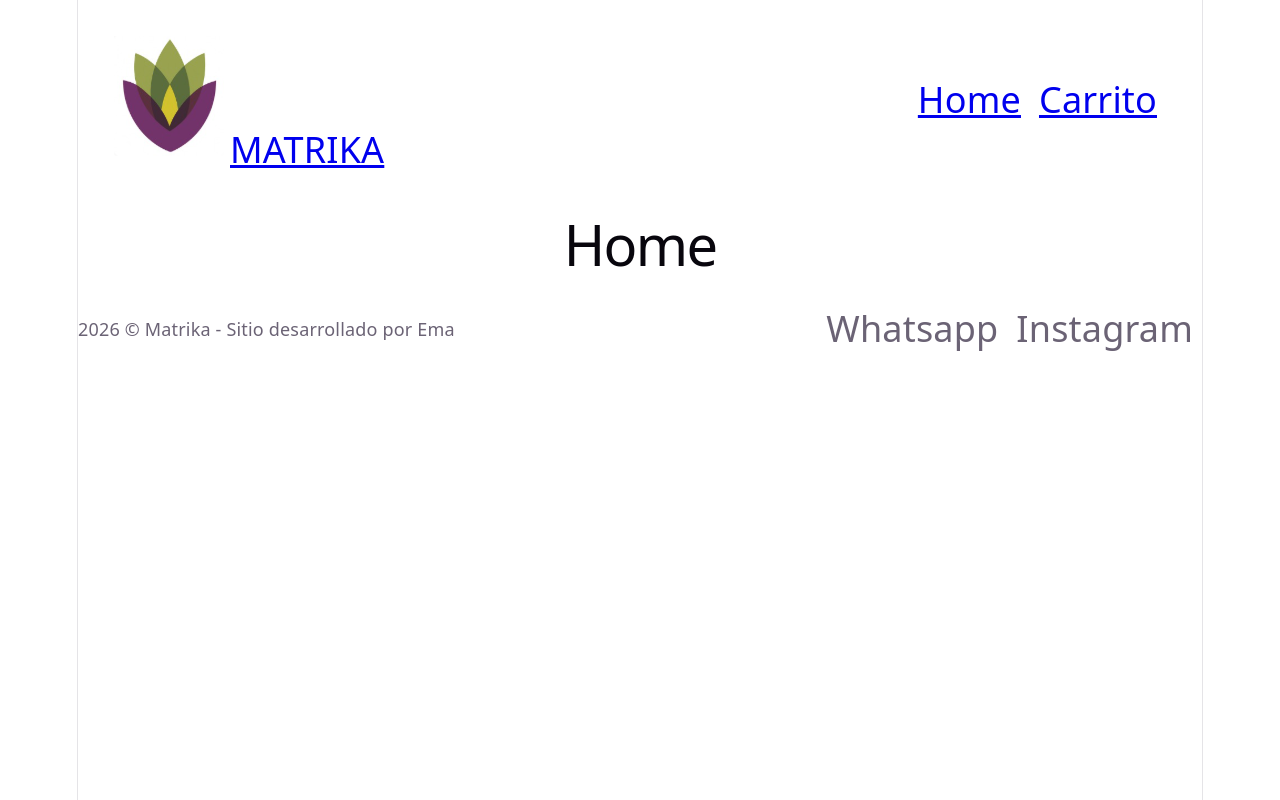
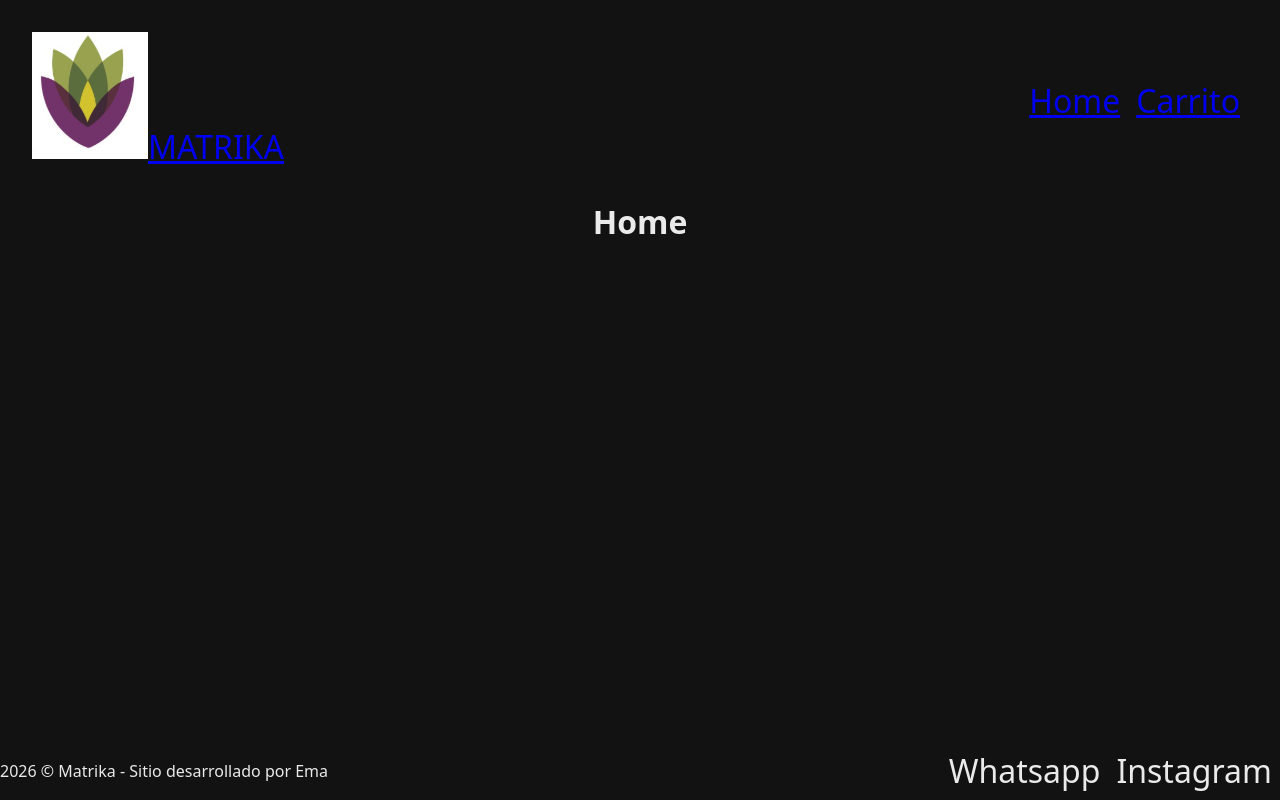
Before and after one commit to etomaselli87/React-ProyectoTT, a React (Vite) app: page / in a window 1280 px wide. Built offline with nearby package versions, Linux system fonts and the light colour scheme.

Commit message:
Modificación estilo global index.css

```diff
--- a/src/index.css
+++ b/src/index.css
@@ -1,111 +1,59 @@
-:root {
-  --text: #6b6375;
-  --text-h: #08060d;
-  --bg: #fff;
-  --border: #e5e4e7;
-  --code-bg: #f4f3ec;
-  --accent: #aa3bff;
-  --accent-bg: rgba(170, 59, 255, 0.1);
-  --accent-border: rgba(170, 59, 255, 0.5);
-  --social-bg: rgba(244, 243, 236, 0.5);
-  --shadow:
-    rgba(0, 0, 0, 0.1) 0 10px 15px -3px, rgba(0, 0, 0, 0.05) 0 4px 6px -2px;
-
-  --sans: system-ui, 'Segoe UI', Roboto, sans-serif;
-  --heading: system-ui, 'Segoe UI', Roboto, sans-serif;
-  --mono: ui-monospace, Consolas, monospace;
-
-  font: 18px/145% var(--sans);
-  letter-spacing: 0.18px;
-  color-scheme: light dark;
-  color: var(--text);
-  background: var(--bg);
-  font-synthesis: none;
-  text-rendering: optimizeLegibility;
-  -webkit-font-smoothing: antialiased;
-  -moz-osx-font-smoothing: grayscale;
-
-  @media (max-width: 1024px) {
-    font-size: 16px;
-  }
-}
-
-@media (prefers-color-scheme: dark) {
-  :root {
-    --text: #9ca3af;
-    --text-h: #f3f4f6;
-    --bg: #16171d;
-    --border: #2e303a;
-    --code-bg: #1f2028;
-    --accent: #c084fc;
-    --accent-bg: rgba(192, 132, 252, 0.15);
-    --accent-border: rgba(192, 132, 252, 0.5);
-    --social-bg: rgba(47, 48, 58, 0.5);
-    --shadow:
-      rgba(0, 0, 0, 0.4) 0 10px 15px -3px, rgba(0, 0, 0, 0.25) 0 4px 6px -2px;
-  }
-
-  #social .button-icon {
-    filter: invert(1) brightness(2);
-  }
+* {
+  margin: 0;
+  padding: 0;
+  box-sizing: border-box;
 }
 
 body {
-  margin: 0;
+  background-color: #121212;
+  color: #eaeaea;
+  font-family: system-ui, sans-serif;
 }
 
+/* Mantener la estructura de Header-Main-Footer */
 #root {
-  width: 1126px;
-  max-width: 100%;
-  margin: 0 auto;
-  text-align: center;
-  border-inline: 1px solid var(--border);
-  min-height: 100svh;
+  min-height: 100vh;
   display: flex;
   flex-direction: column;
-  box-sizing: border-box;
 }
-
-h1,
-h2 {
-  font-family: var(--heading);
-  font-weight: 500;
-  color: var(--text-h);
+/* Main mayor espacio disponible */
+main {
+  flex: 1;
+  width: 80%;
+  margin: auto;
 }
 
 h1 {
-  font-size: 56px;
-  letter-spacing: -1.68px;
-  margin: 32px 0;
-  @media (max-width: 1024px) {
-    font-size: 36px;
-    margin: 20px 0;
-  }
-}
-h2 {
-  font-size: 24px;
-  line-height: 118%;
-  letter-spacing: -0.24px;
-  margin: 0 0 8px;
-  @media (max-width: 1024px) {
-    font-size: 20px;
-  }
-}
-p {
-  margin: 0;
+  text-align: center;
 }
 
-code,
-.counter {
-  font-family: var(--mono);
-  display: inline-flex;
-  border-radius: 4px;
-  color: var(--text-h);
+.primary {
+  color: #eaeaea;
 }
 
-code {
-  font-size: 15px;
-  line-height: 135%;
-  padding: 4px 8px;
-  background: var(--code-bg);
+.secondary {
+  color: #b3b3b3;
 }
+
+.disabled {
+  color: #7a7a7a;
+}
+
+.btn {
+  background-color: #3b82f6;
+  padding: 0.5rem 1rem;
+  border-radius: 0.5rem;
+  border: none;
+  cursor: pointer;
+}
+.btn:hover {
+  background-color: #2563eb;
+}
+
+.btn:disabled {
+  background-color: #7a7a7a;
+}
+
+ul {
+  list-style: none;
+}
```
